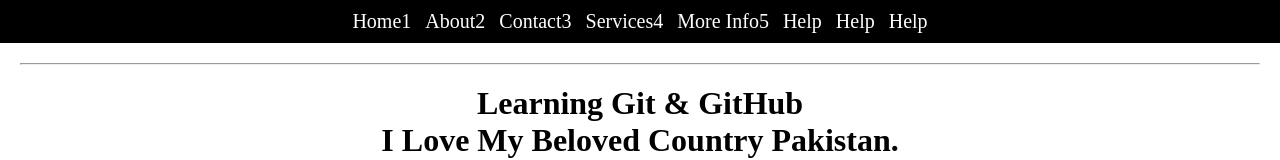
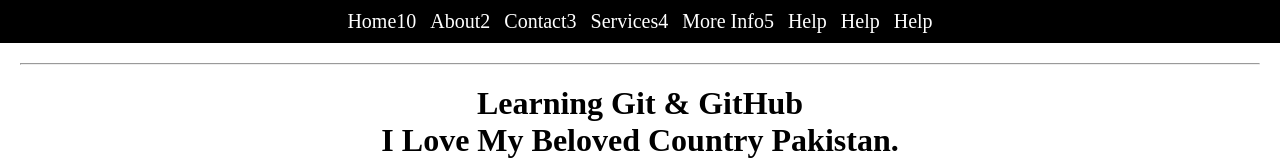
Before and after one commit to ali1089ntu/Git-GitHub-Practice, a plain HTML site: page index.html in a window 1280 px wide. Shown: the top 160 px of the page. Drawn offline with Linux system fonts and the light colour scheme.

Commit message:
Tweaks in HTML

```diff
--- a/index.html
+++ b/index.html
@@ -11,7 +11,7 @@
     <header>
         <center>
             <nav>
-                <a href="#">Home1</a>
+                <a href="#">Home10</a>
                 <a href="#">About2</a>
                 <a href="#">Contact3</a>
                 <a href="#">Services4</a>
```
